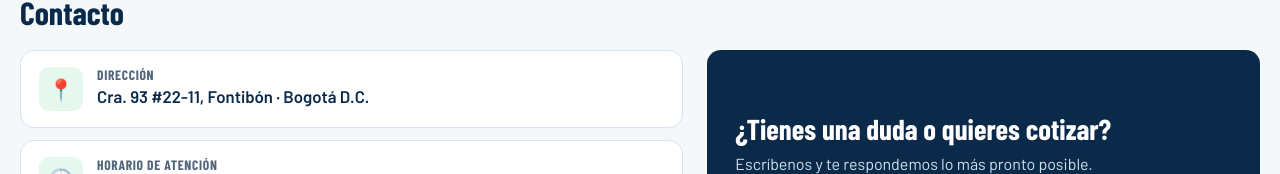
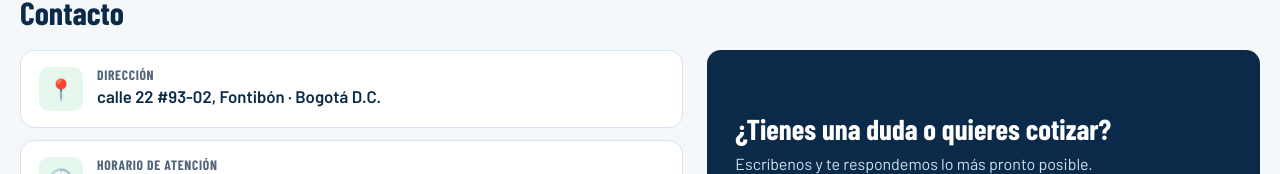
Before and after one commit to BrayanC17/ferreservicios-burgos, an Angular app in the folder proyecto/frontend/: page / in a window 1280 px wide. Shown: the part 2124-2298 px from the top of the page. Built offline with nearby package versions, Linux system fonts and the light colour scheme; no server answers.

Commit message:
Update contact address and map link in contacto.html

```diff
--- a/proyecto/frontend/src/app/components/contacto/contacto.html
+++ b/proyecto/frontend/src/app/components/contacto/contacto.html
@@ -7,7 +7,7 @@
         <span class="icono">📍</span>
         <div>
           <h3>Dirección</h3>
-          <p>Cra. 93 #22-11, Fontibón · Bogotá D.C.</p>
+          <p>calle 22 #93-02, Fontibón · Bogotá D.C.</p>
         </div>
       </article>
       <article>
@@ -34,7 +34,7 @@
           Escribir por WhatsApp
         </a>
         <a class="btn-borde" target="_blank" rel="noopener"
-           href="https://www.google.com/maps/search/?api=1&query=Cra.+93+%2322-11+Fontib%C3%B3n+Bogot%C3%A1">
+           href="https://www.google.com/maps/search/?api=1&query=Calle+22+%2393-02+Fontib%C3%B3n+Bogot%C3%A1">
           Cómo llegar
         </a>
       </div>
```
